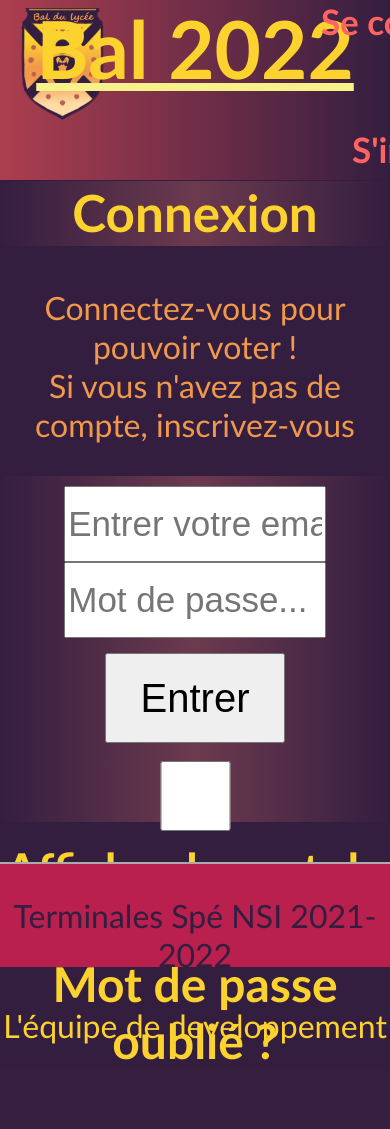
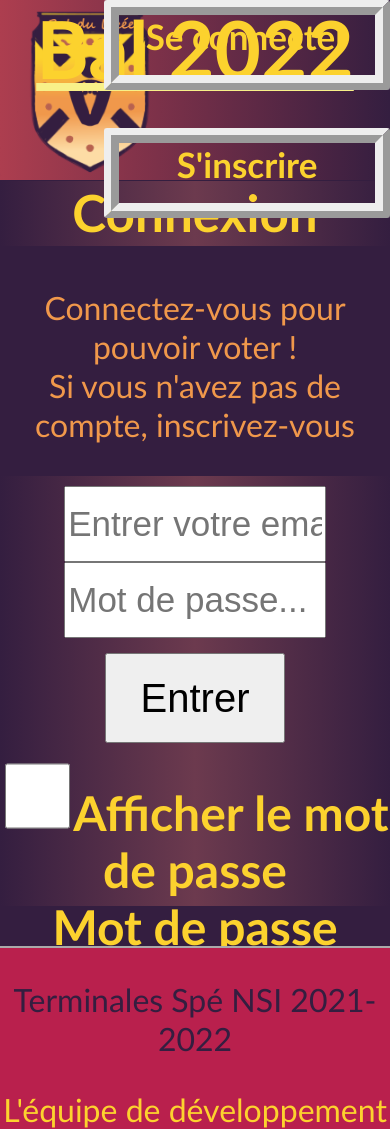
Before and after one commit to gbaalat/vote, a Python web app: template src/vote/auth/templates/auth_connexion.html in a window 390 px wide. Before the commit the page ends 1060 px from the top, so only its background shows below. Run offline with Jinja, Linux system fonts and the light colour scheme; the template is opened without the code that fills it, so the values that code supplies are empty.

Commit message:
Interface mobile v5

```diff
--- a/src/vote/auth/templates/auth_connexion.html
+++ b/src/vote/auth/templates/auth_connexion.html
@@ -9,9 +9,9 @@
 	<h2 id="inputconnect">
 		<form id="form" method="post" action="{{url_for('auth_bp.connexion')}}">
 			<input type="text" id="email" name="email" placeholder="Entrer votre email..." required>
-			<input type="password" id="mdp" name="mdp" placeholder="Mot de passe..." required>
+			<input type="password" id="mdp" name="mdp" placeholder="Mot de passe..." required></br>
 			<input type="submit" id="envoi" value="Entrer"></br>
-			<input type="checkbox" id="affiche_mdp" onclick="Afficher()">Afficher le mot de passe
+			<input type="checkbox" id="affiche_mdp" onclick="Afficher()"><p style="display : inline">Afficher le mot de passe</p>
 			<script>
 				function Afficher()
 				{
--- a/src/vote/general/static/style.css
+++ b/src/vote/general/static/style.css
@@ -68,23 +68,23 @@ td {
 }
 
 #auth{
+	display: grid;
 	font-size: 13px;
 	position: absolute;
 	top: 0px;
-	left: 67%;
+	right: 100px;
 }
 #bout{
 	border-color:#6c3a4e;
-	border: 4px ridge;
+	border: 3px ridge;
 	border-radius:2px;
-	border-width: 3px;
 }
 header{
 	background-image:linear-gradient(to right,#ad3e4f, #341e40);
 	grid-template-rows: 100px;
 }
 #inputconnect{
-	height: 83px
+	height: 103px;
 }
 #email{
 	margin-top: 3px;
@@ -208,7 +208,7 @@ table{
 		width : 100%;
 		margin : 0%;
 		font-size : 140%;
-		grid-template-rows : 120px max-content auto 75px;
+		grid-template-rows : 120px max-content auto max-content;
 		height : 100%;
 	}
 	#haut{
@@ -229,8 +229,9 @@ table{
 	}
 	#auth{
 		font-size : 29px;
-		display : grid;
-		margin-top : 0px;
+		right : 0px;
+		margin : 0px;
+		width: fit-content;
 	}
 	input{
 		height : 40px;
@@ -247,7 +248,7 @@ table{
 		margin : 7px;
 	}
 	#inputconnect{
-		height : 220px;
+		height : 270px;
 	}
 	header{
 		position : fixed;
@@ -273,25 +274,31 @@ table{
 		height : 60px;
 	}
 	.liencompte{
-		width : 323px;
-		height : 60px;
+		width : 280px;
+		height : 34px;
+		border : 13px ridge;
 	}
 	.flashes{
 		grid-row : 2;
 		font-size : 26px;
 	}
-	.voter{
-		padding-top : 25px;
-		padding-right : 50px;
-		padding-left : 50px;
-		padding-bottom: 20px;
+	#bout{
+		padding-top : 10px;
+		padding-right : 40px;
+		padding-left : 40px;
+		padding-bottom: 10px;
 		font-size: 25px;
 		font-weight: bold;
+		border-width: 10px;
+		border-radius: 20px;
 	}
 	.voter2{
 		width : 120px;
 		height : 80px;
 		margin : 10px
+	}
+	#affiche_mdp{
+		width : 80px;
 	}
 }
 @media (orientation : portrait){
@@ -302,7 +309,7 @@ table{
 		width :100%;
 		margin : 0%;
 		font-size : 200%;
-		grid-template-rows : 180px max-content auto 105px;
+		grid-template-rows : 180px max-content auto max-content;
 		height : 100%;
 	}
 	#haut{
@@ -311,6 +318,8 @@ table{
 	}
 	h1{
 		font-size : 80px;
+		height: 180px;
+		background-size: 180px;
 	}
 	h2{
 		height : 59px;
@@ -322,9 +331,10 @@ table{
 		grid-row : 3;
 	}
 	#auth{
-		display : grid;
-		margin-top : 0px;
-		font-size : 31px;
+		font-size: 31px;
+		width: fit-content;
+		margin: 0px;
+		right: 0px;
 	}
 	input{
 		height : 70px;
@@ -341,7 +351,7 @@ table{
 		margin : 15px;
 	}
 	#inputconnect{
-		height : 346px;
+		height : 430px;
 	}
 	#inputinscription{
 		height: 97px;
@@ -363,19 +373,22 @@ table{
 		font-size : 26px;
 	}
 	.liencompte{
-		width : 322px;
-		height : 90px;
+		width : 256px;
+		height : 60px;
 		font-size : 35px;
+		border : 15px ridge;
 	}
 	.flashes{
 		grid-row : 2;
 		font-size : 35px;
 	}
-	.voter{
-		padding-top : 35px;
-		padding-right : 60px;
-		padding-left : 60px;
-		padding-bottom : 30px;
+	#bout{
+		border-width: 15px;
+		border-radius: 20px;
+		padding-top : 15px;
+		padding-right : 45px;
+		padding-left : 45px;
+		padding-bottom : 15px;
 		font-size : 45px;
 		font-weight : bold;
 	}
@@ -384,4 +397,7 @@ table{
 		height : 110px;
 		margin : 15px
 	}
+	#affiche_mdp{
+		width : 65px;
+	}
 }
--- a/src/vote/general/templates/cadre.html
+++ b/src/vote/general/templates/cadre.html
@@ -13,10 +13,10 @@
 		</a>
 		<h3 id="auth">
 			{% if session['id'] %}
-			<a href="{{ url_for('auth_bp.deconnexion') }}" style="color:#ff6362" class="liencompte">Déconnexion</a>
+			<a href="{{ url_for('auth_bp.deconnexion') }}" class="liencompte">Déconnexion</a>
 			{% else %}
-			<a href="{{ url_for('auth_bp.connexion') }}" style="color:#ff6362" class="liencompte">Se connecter</a><br>
-			<a href="{{ url_for('auth_bp.inscription') }}" style="color:#ff6362" class="liencompte">S'inscrire</a>
+			<a href="{{ url_for('auth_bp.connexion') }}" class="liencompte">Se connecter</a><br>
+			<a href="{{ url_for('auth_bp.inscription') }}" class="liencompte">S'inscrire</a>
 			{% endif %}
 		</h3>
     </header>
@@ -37,7 +37,7 @@
 
 	<footer>
 		<p> Terminales Spé NSI 2021-2022</p>
-		<a href="{{ url_for('team_bp.team') }}" style:"color:#f0984b">L'équipe de developpement</a>
+		<a href="{{ url_for('team_bp.team') }}" style:"color:#f0984b">L'équipe de développement</a>
 	</footer>
 </body>
 </html>
```
Also changed, not shown: src/vote/nav/templates/index.html (+1 -7 lines), src/vote/vote_dev.db.
